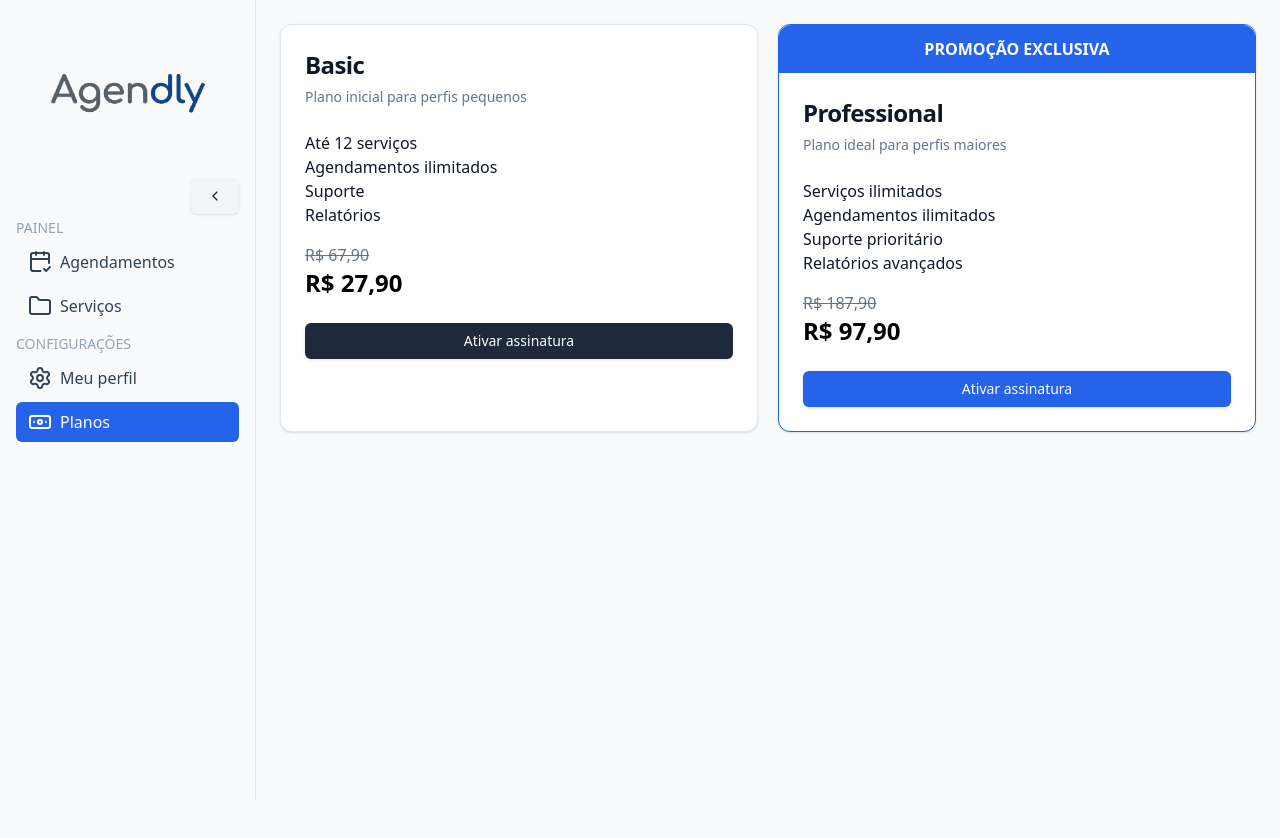
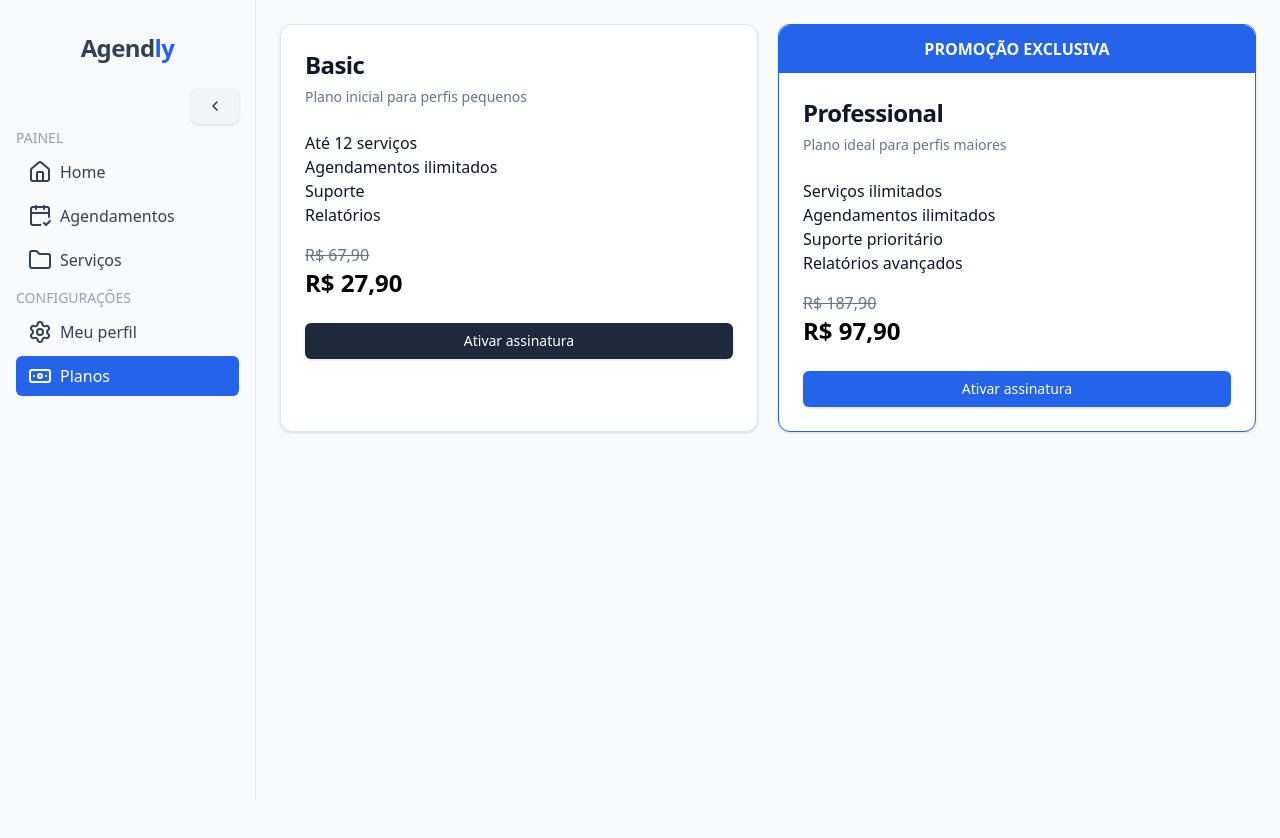
Before and after one commit to gabriel-smartins/agendly, a Next.js app: page /dashboard/plans in a window 1280 px wide. Shown: the top 838 px of the page. Built offline with nearby package versions, Linux system fonts and the light colour scheme; no server answers; the database is empty; sample sign-in values are in the browser's storage.

Commit message:
fix: align dashboard branding and CTA styling

```diff
--- a/src/app/(panel)/dashboard/_components/sidebar.tsx
+++ b/src/app/(panel)/dashboard/_components/sidebar.tsx
@@ -7,15 +7,14 @@ import {
     ChevronLeft,
     ChevronRight,
     Folder,
+    Home,
     List,
     Loader2,
     Settings,
 } from 'lucide-react'
-import Image from 'next/image'
 import Link from 'next/link'
 import { usePathname } from 'next/navigation'
 import { useEffect, useState } from 'react'
-import logoImage from '@/../public/logo.png'
 import { Button } from '@/components/ui/button'
 import { Collapsible, CollapsibleContent } from '@/components/ui/collapsible'
 import {
@@ -42,14 +41,15 @@ export function SidebarDashboard({ children }: { children: React.ReactNode }) {
                     }
                 )}
             >
-                <div className="mb-6 mt-4">
+                <div className="mb-6 mt-4 flex justify-center">
                     {!isCollapsed && (
-                        <Image
-                            src={logoImage}
-                            alt="Logo"
-                            priority
-                            quality={100}
-                        />
+                        <Link
+                            href="/"
+                            className="inline-block text-2xl font-extrabold tracking-tight text-slate-700"
+                        >
+                            Agend
+                            <span className="text-blue-600">ly</span>
+                        </Link>
                     )}
                 </div>
 
@@ -66,6 +66,14 @@ export function SidebarDashboard({ children }: { children: React.ReactNode }) {
 
                 {isCollapsed && (
                     <nav className="flex flex-col gap-1 overflow-hidden mt-2">
+                        <SidebarLinks
+                            href="/"
+                            icon={<Home />}
+                            label="Home"
+                            pathName={pathName}
+                            isCollasped={isCollapsed}
+                        />
+
                         <SidebarLinks
                             href="/dashboard"
                             icon={<CalendarCheck2 />}
@@ -106,6 +114,14 @@ export function SidebarDashboard({ children }: { children: React.ReactNode }) {
                             <span className="text-sm text-slate-400 font-medium mt-1 uppercase">
                                 Painel
                             </span>
+
+                            <SidebarLinks
+                                href="/"
+                                icon={<Home />}
+                                label="Home"
+                                pathName={pathName}
+                                isCollasped={isCollapsed}
+                            />
 
                             <SidebarLinks
                                 href="/dashboard"
@@ -181,6 +197,14 @@ export function SidebarDashboard({ children }: { children: React.ReactNode }) {
                             </SheetDescription>
 
                             <nav className="grid gap-2 text-base pt-5">
+                                <SidebarLinks
+                                    href="/"
+                                    icon={<Home />}
+                                    label="Home"
+                                    pathName={pathName}
+                                    isCollasped={isCollapsed}
+                                />
+
                                 <SidebarLinks
                                     href="/dashboard"
                                     icon={<CalendarCheck2 />}
--- a/src/app/(panel)/dashboard/page.tsx
+++ b/src/app/(panel)/dashboard/page.tsx
@@ -23,13 +23,13 @@ export default async function Dashboard() {
     return (
         <div>
             <main>
-                <div className="gap-2 flex items-center justify-end">
+                <div className="flex items-center justify-end gap-2">
                     <Link
                         href={`/scheduling/${session.user?.id!}`}
                         target="_blank"
                     >
-                        <Button className="bg-teal-600 hover:bg-teal-700 text-white flex-1 md:flex[0]">
-                            <Calendar className="w-5 h-5" />
+                        <Button className="flex-1 bg-blue-600 text-white hover:bg-blue-700 md:flex-[0]">
+                            <Calendar className="h-5 w-5" />
                             <span>Novo agendamento</span>
                         </Button>
                     </Link>
```
